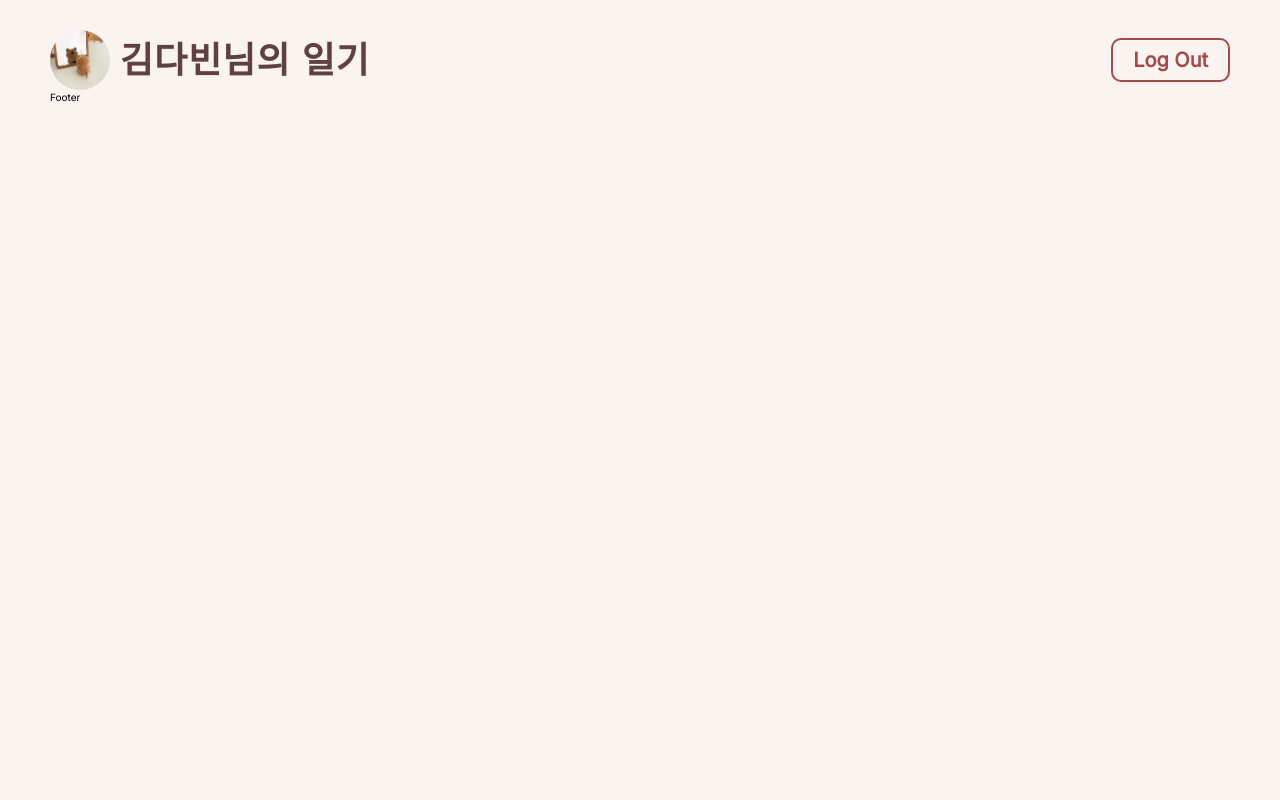
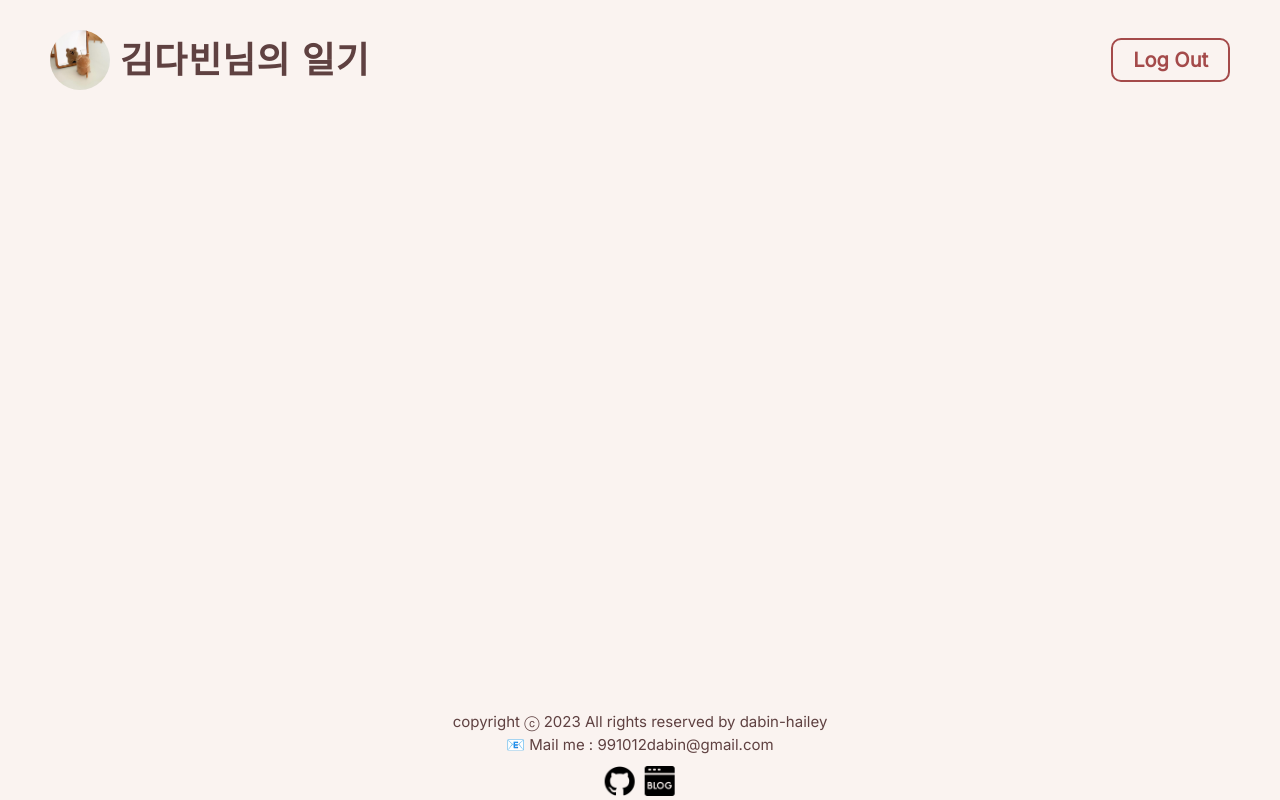
Before and after one commit to dabin-Hailey/Lazy-Diary, a React (Vite) app: page / in a window 1280 px wide. Built offline with nearby package versions, Linux system fonts and the light colour scheme; a web font is replaced by a local one.

Commit message:
Feat: Footer 구현 및 디자인 완료

```diff
--- a/src/components/common/Footer.tsx
+++ b/src/components/common/Footer.tsx
@@ -1,7 +1,84 @@
-import React from "react";
+/** @jsxImportSource @emotion/react */
+import { css } from "@emotion/react";
+import colors from "../../colors";
 
 const Footer = () => {
-  return <div>Footer</div>;
+  return (
+    <div css={footerWrapper}>
+      <div css={footerTextWrapper}>
+        <span>copyright ⓒ 2023 All rights reserved by dabin-hailey</span>
+        <span>
+          📧 Mail me :{" "}
+          <a
+            href="https://mail.google.com/mail/?view=cm&amp;fs=1&amp;to=991012dabin@gmail.com"
+            target="_blank"
+          >
+            991012dabin@gmail.com
+          </a>
+        </span>
+        {/* <a href="mailto:991012dabin@gmail.com">991012dabin@gmail.com</a> */}
+      </div>
+      <div css={footerIconWrapper}>
+        <a href="https://github.com/dabin-Hailey/Lazy-Diary">
+          <img
+            css={footerIcon}
+            src="../../public/images/github.png"
+          />
+        </a>
+        <a href="https://velog.io/@mary0393">
+          <img
+            css={footerIcon}
+            src="../../public/images/blog.png"
+          />
+        </a>
+      </div>
+    </div>
+  );
 };
 
 export default Footer;
+
+const footerWrapper = css`
+  display: flex;
+  flex-direction: column;
+  align-items: center;
+  justify-content: center;
+
+  position: fixed;
+  bottom: 0;
+  left: 50%;
+  transform: translateX(-50%);
+`;
+
+const footerTextWrapper = css`
+  display: flex;
+  flex-direction: column;
+  align-items: center;
+
+  font-size: 1.5rem;
+  color: ${colors.primaryColor};
+
+  a {
+    color: ${colors.primaryColor};
+    text-decoration: none;
+    transition: all 0.2s ease-in-out;
+
+    &:hover {
+      text-decoration: none;
+      background-color: yellow;
+      font-size: 1.6rem;
+    }
+  }
+`;
+
+const footerIconWrapper = css`
+  display: flex;
+  align-items: center;
+  gap: 1rem;
+  margin-top: 1rem;
+`;
+
+const footerIcon = css`
+  width: 3rem;
+  height: 3rem;
+`;
```
